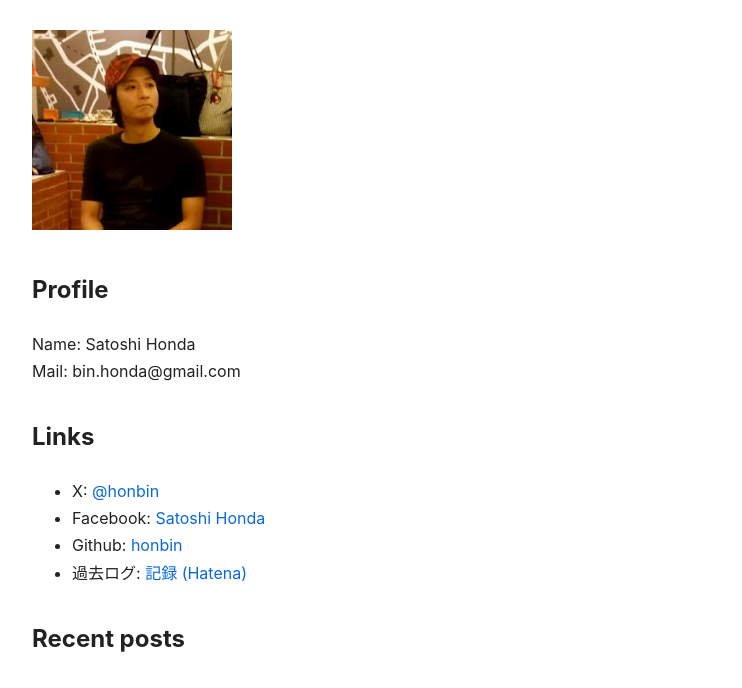
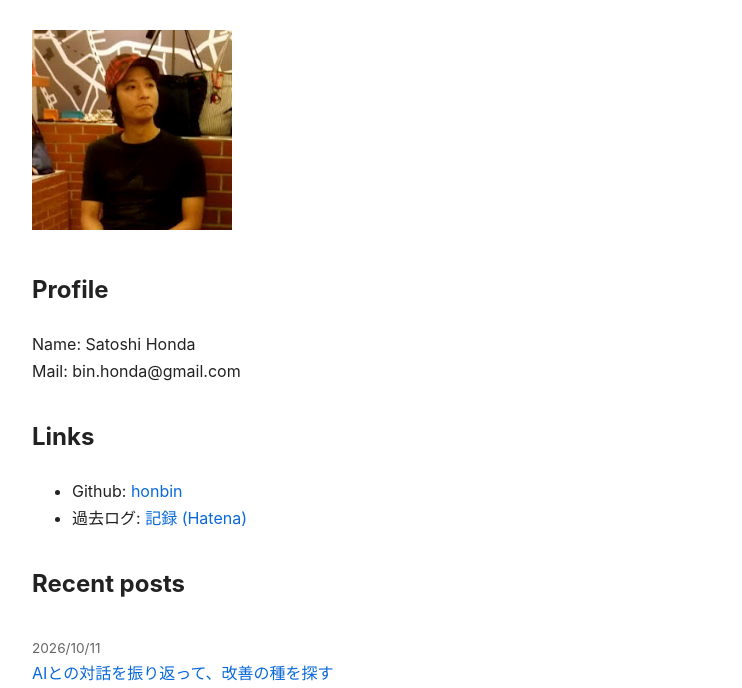
Before and after one commit to honbin/honbin.github.io, an Astro site: page / in a window 1280 px wide. Shown: the part 77-765 px from the top of the page, without its empty margins (268-1010 px from the left). Built offline with nearby package versions, Linux system fonts and the light colour scheme; Astro itself is replaced by a stand-in of ours.

Commit message:
Remove X and Facebook links from profile

```diff
--- a/src/pages/index.astro
+++ b/src/pages/index.astro
@@ -20,8 +20,6 @@ const dateFmt = new Intl.DateTimeFormat('ja-JP', { dateStyle: 'medium' });
 
   <h2>Links</h2>
   <ul>
-    <li>X: <a href="https://x.com/honbin">@honbin</a></li>
-    <li>Facebook: <a href="https://www.facebook.com/bin.honda">Satoshi Honda</a></li>
     <li>Github: <a href="https://github.com/honbin">honbin</a></li>
     <li>過去ログ: <a href="https://honbin.hatenablog.com">記録 (Hatena)</a></li>
   </ul>
```
